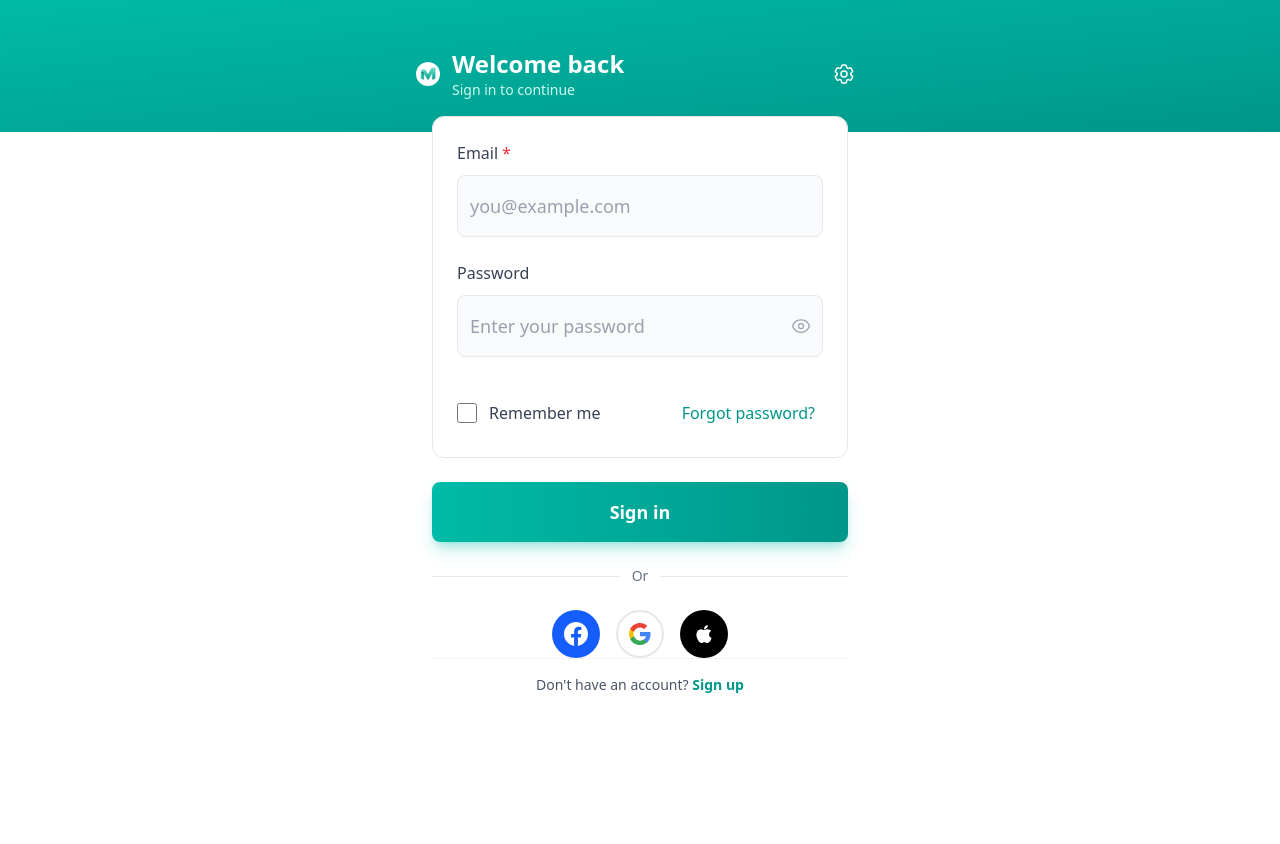
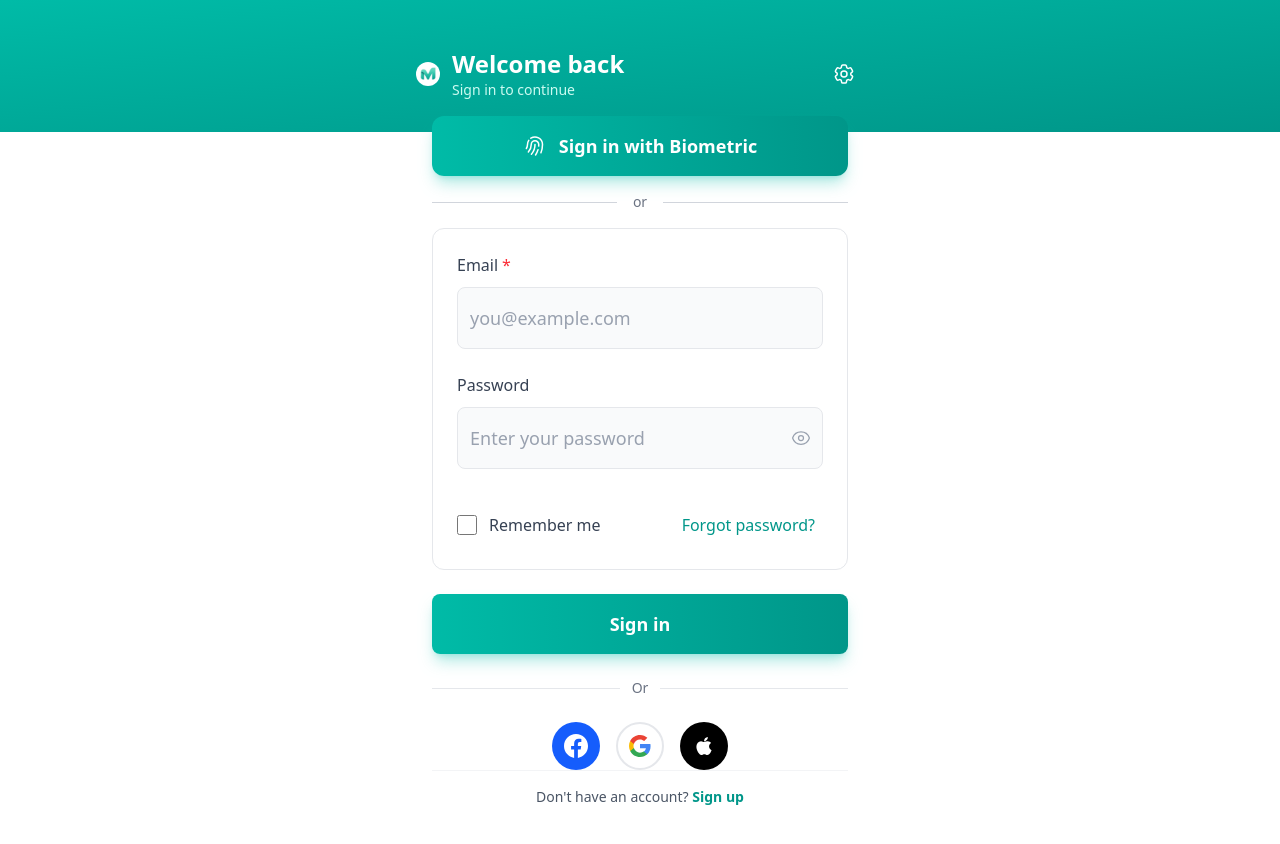
Before and after one commit to khomabhena/imali-app-h5, a React (Vite) app: page /login in a window 1280 px wide. Shown: the top 844 px of the page. Before the commit the page ends 800 px from the top, so only its background shows below. Built offline with nearby package versions, Linux system fonts and the light colour scheme; no server answers.

Commit message:
Update Login page layout

```diff
--- a/src/pages/Login.jsx
+++ b/src/pages/Login.jsx
@@ -136,7 +136,7 @@ export default function Login() {
     >
       <form onSubmit={handleSubmit} className="pb-6">
         {/* Biometric Login Button */}
-        {isBiometricSupported && hasBiometricCredentials && (
+        {/* {isBiometricSupported && hasBiometricCredentials && ( */}
           <div className="mb-4">
             <button
               type="button"
@@ -155,7 +155,7 @@ export default function Login() {
               <div className="flex-1 border-t border-gray-300"></div>
             </div>
           </div>
-        )}
+        {/* )} */}
 
         {/* Form Card */}
         <div className="bg-white rounded-xl p-6 border border-gray-200 mb-6">
```
